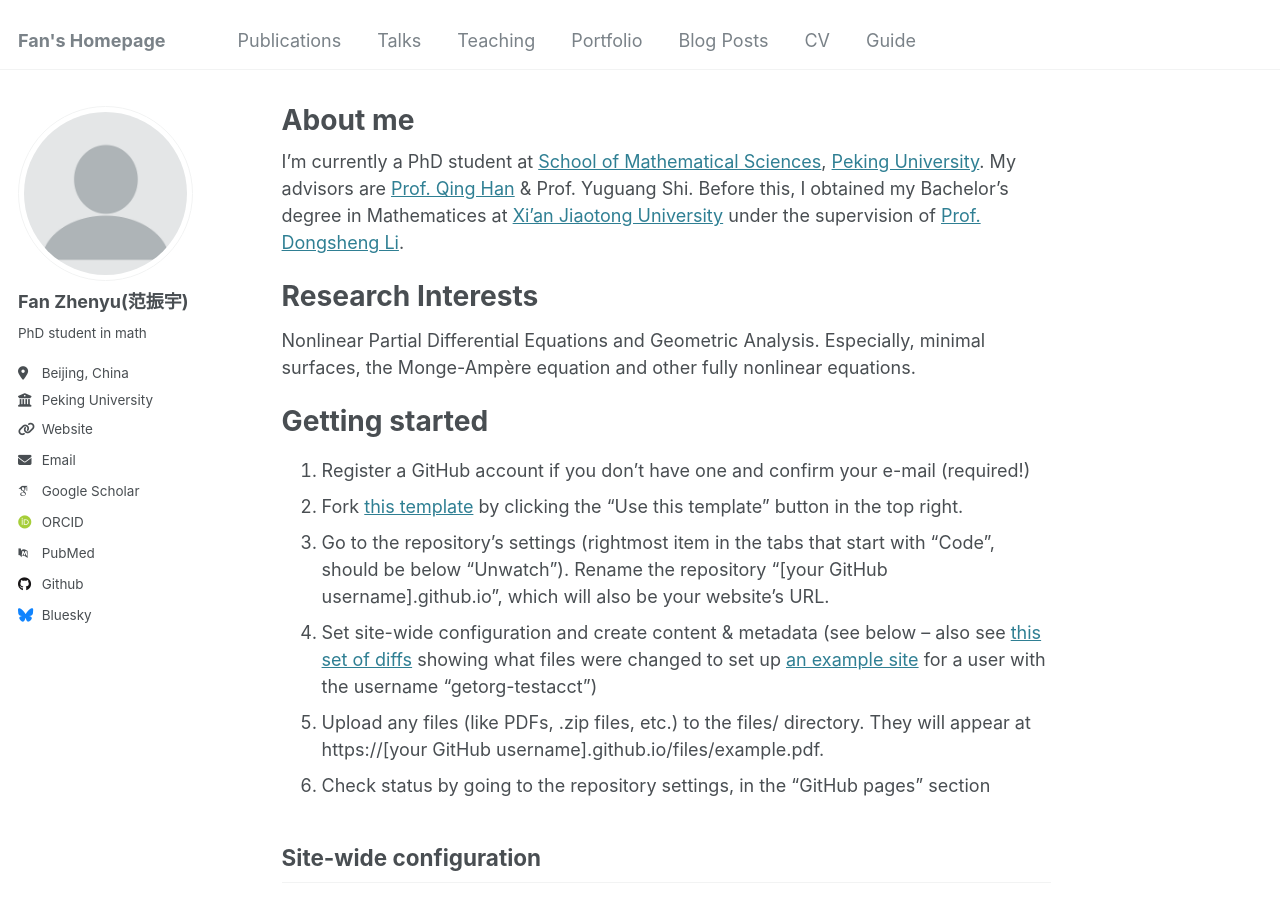
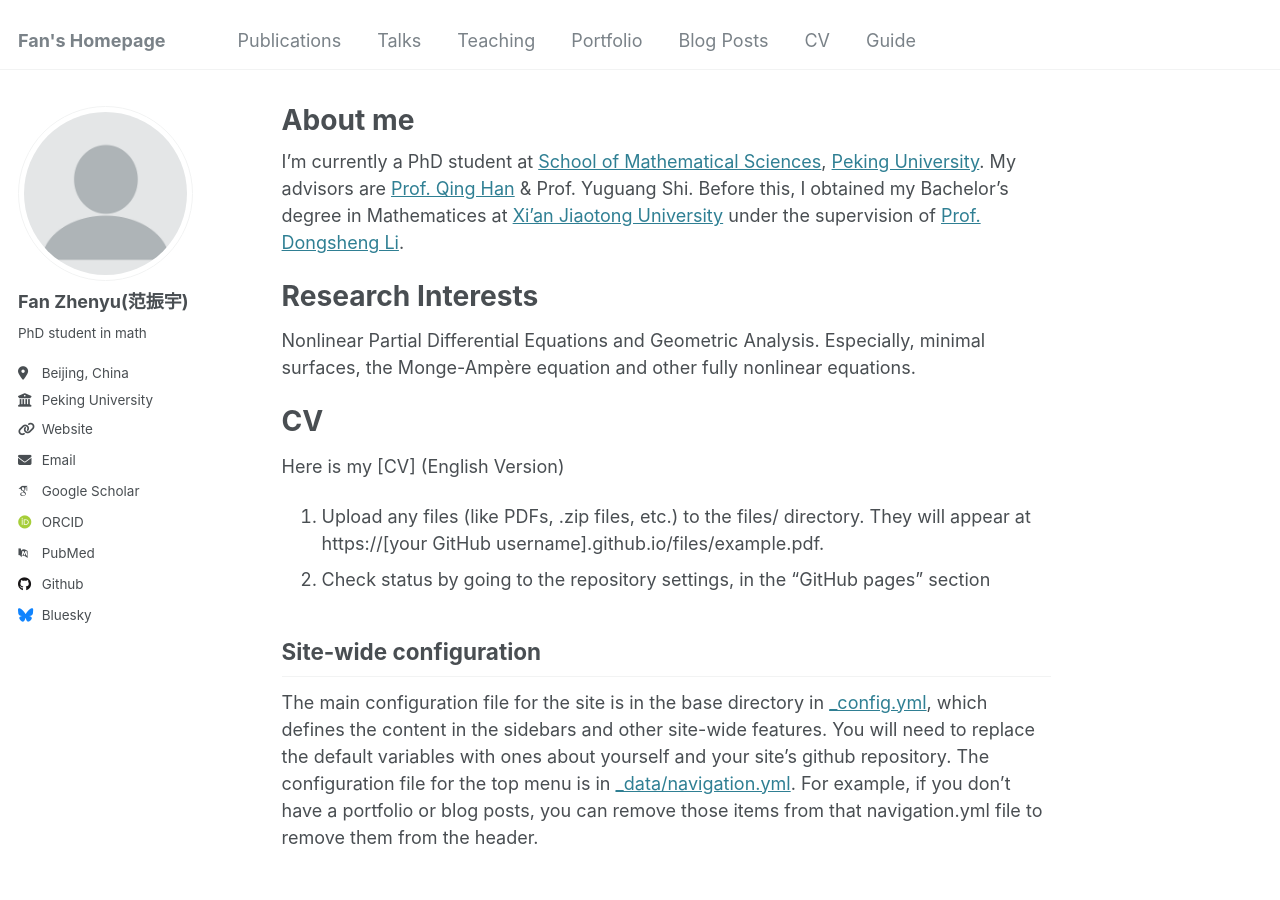
Before and after one commit to fanzymath/fanzymath.github.io, a Jekyll site: the page built from _pages/about.md, in a window 1280 px wide and 900 px high. Built offline with Jekyll 4.4.1, drawn with Linux system fonts in a browser that asks for light colours; some web fonts are replaced.

Commit message:
Update about.md

```diff
--- a/_pages/about.md
+++ b/_pages/about.md
@@ -13,12 +13,9 @@ Research Interests
 ======
 Nonlinear Partial Differential Equations and Geometric Analysis. Especially, minimal surfaces, the Monge-Ampère equation and other fully nonlinear equations.
 
-Getting started
+CV
 ======
-1. Register a GitHub account if you don't have one and confirm your e-mail (required!)
-1. Fork [this template](https://github.com/academicpages/academicpages.github.io) by clicking the "Use this template" button in the top right.
-1. Go to the repository's settings (rightmost item in the tabs that start with "Code", should be below "Unwatch"). Rename the repository "[your GitHub username].github.io", which will also be your website's URL.
-1. Set site-wide configuration and create content & metadata (see below -- also see [this set of diffs](http://archive.is/3TPas) showing what files were changed to set up [an example site](https://getorg-testacct.github.io) for a user with the username "getorg-testacct")
+Here is my [CV] (English Version)
 1. Upload any files (like PDFs, .zip files, etc.) to the files/ directory. They will appear at https://[your GitHub username].github.io/files/example.pdf.
 1. Check status by going to the repository settings, in the "GitHub pages" section
 
```
